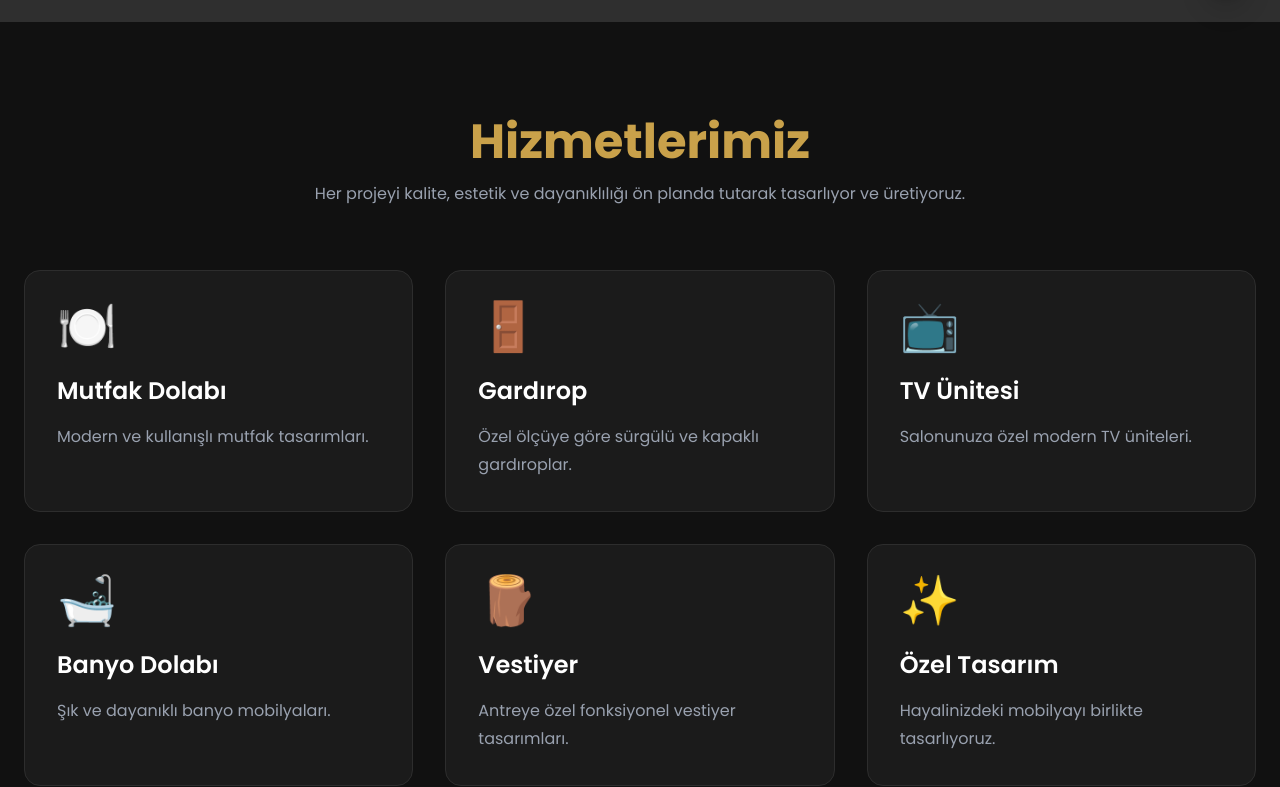
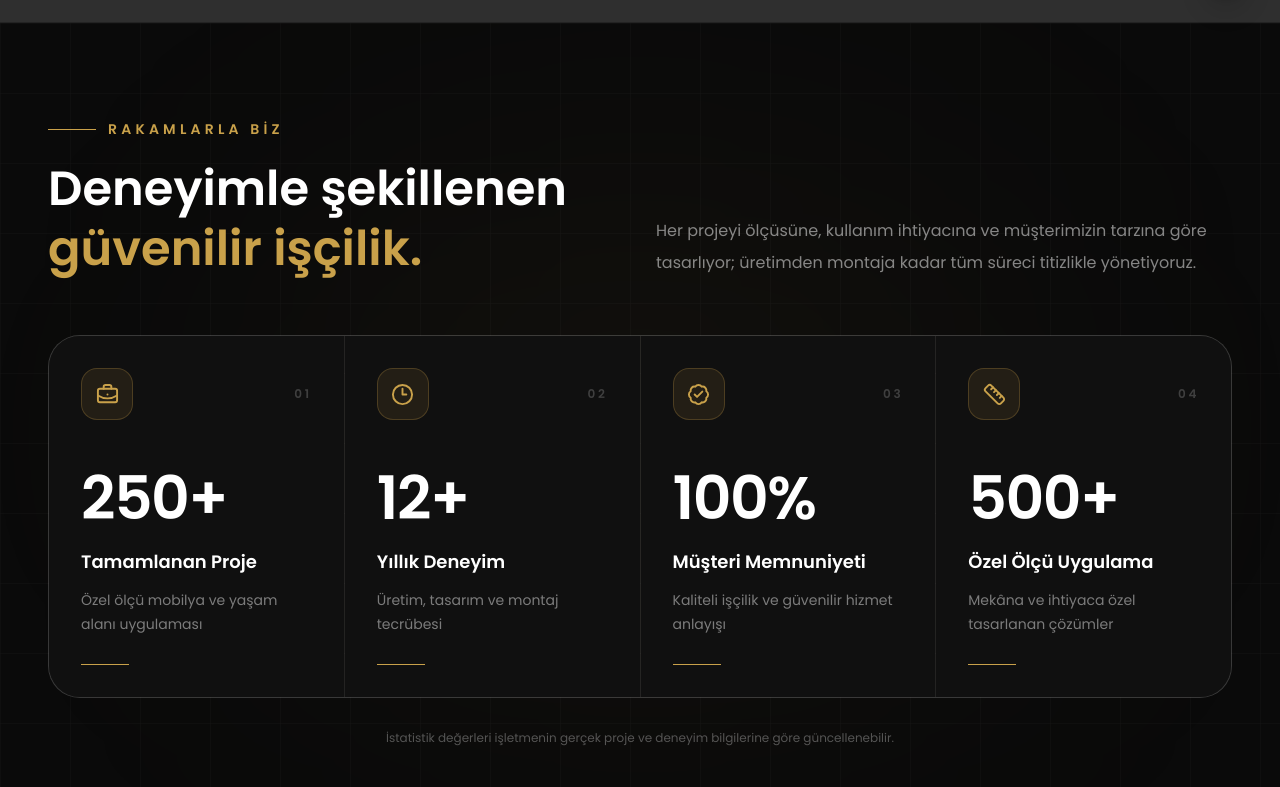
Before and after one commit to emirsahin01/sahin-mobilya, a Next.js app: page / in a window 1280 px wide. Shown: the part 778-1565 px from the top of the page. Built offline with nearby package versions, Linux system fonts and the light colour scheme; grey boxes are pictures that could not be loaded.

Commit message:
Add stats section

```diff
--- /dev/null
+++ b/app/components/Stats.tsx
@@ -0,0 +1,227 @@
+"use client";
+
+import { motion, useInView } from "framer-motion";
+import {
+  BadgeCheck,
+  BriefcaseBusiness,
+  Clock3,
+  Ruler,
+} from "lucide-react";
+import { useEffect, useRef, useState } from "react";
+
+type CounterProps = {
+  value: number;
+  suffix: string;
+  duration?: number;
+};
+
+type Stat = {
+  title: string;
+  description: string;
+  value: number;
+  suffix: string;
+  icon: typeof BriefcaseBusiness;
+};
+
+const stats: Stat[] = [
+  {
+    title: "Tamamlanan Proje",
+    description: "Özel ölçü mobilya ve yaşam alanı uygulaması",
+    value: 250,
+    suffix: "+",
+    icon: BriefcaseBusiness,
+  },
+  {
+    title: "Yıllık Deneyim",
+    description: "Üretim, tasarım ve montaj tecrübesi",
+    value: 12,
+    suffix: "+",
+    icon: Clock3,
+  },
+  {
+    title: "Müşteri Memnuniyeti",
+    description: "Kaliteli işçilik ve güvenilir hizmet anlayışı",
+    value: 100,
+    suffix: "%",
+    icon: BadgeCheck,
+  },
+  {
+    title: "Özel Ölçü Uygulama",
+    description: "Mekâna ve ihtiyaca özel tasarlanan çözümler",
+    value: 500,
+    suffix: "+",
+    icon: Ruler,
+  },
+];
+
+function Counter({
+  value,
+  suffix,
+  duration = 1800,
+}: CounterProps) {
+  const counterRef = useRef<HTMLSpanElement>(null);
+
+  const isInView = useInView(counterRef, {
+    once: true,
+    amount: 0.7,
+  });
+
+  const [displayValue, setDisplayValue] = useState(0);
+
+  useEffect(() => {
+    if (!isInView) {
+      return;
+    }
+
+    let animationFrame = 0;
+    let startTime: number | null = null;
+
+    const animateCounter = (currentTime: number) => {
+      if (startTime === null) {
+        startTime = currentTime;
+      }
+
+      const elapsed = currentTime - startTime;
+      const progress = Math.min(elapsed / duration, 1);
+
+      const easedProgress = 1 - Math.pow(1 - progress, 4);
+      const currentValue = Math.round(value * easedProgress);
+
+      setDisplayValue(currentValue);
+
+      if (progress < 1) {
+        animationFrame =
+          window.requestAnimationFrame(animateCounter);
+      }
+    };
+
+    animationFrame =
+      window.requestAnimationFrame(animateCounter);
+
+    return () => {
+      window.cancelAnimationFrame(animationFrame);
+    };
+  }, [duration, isInView, value]);
+
+  return (
+    <span ref={counterRef}>
+      {displayValue}
+      {suffix}
+    </span>
+  );
+}
+
+export default function Stats() {
+  return (
+    <section className="relative overflow-hidden border-y border-white/10 bg-[#0a0a0a] py-20 text-white sm:py-24">
+      <div className="pointer-events-none absolute left-1/2 top-1/2 h-[450px] w-[750px] -translate-x-1/2 -translate-y-1/2 rounded-full bg-[#C9A14A]/5 blur-[150px]" />
+
+      <div className="pointer-events-none absolute inset-0 opacity-[0.035]">
+        <div
+          className="h-full w-full"
+          style={{
+            backgroundImage:
+              "linear-gradient(rgba(255,255,255,0.6) 1px, transparent 1px), linear-gradient(90deg, rgba(255,255,255,0.6) 1px, transparent 1px)",
+            backgroundSize: "70px 70px",
+          }}
+        />
+      </div>
+
+      <div className="relative mx-auto max-w-7xl px-5 sm:px-8 lg:px-12">
+        <div className="mb-12 flex flex-col gap-6 lg:mb-14 lg:flex-row lg:items-end lg:justify-between">
+          <div className="max-w-3xl">
+            <div className="mb-5 flex items-center gap-3">
+              <span className="h-px w-12 bg-[#C9A14A]" />
+
+              <span className="text-sm font-semibold uppercase tracking-[0.3em] text-[#C9A14A]">
+                Rakamlarla Biz
+              </span>
+            </div>
+
+            <h2 className="text-4xl font-semibold leading-tight sm:text-5xl">
+              Deneyimle şekillenen
+              <span className="block text-[#C9A14A]">
+                güvenilir işçilik.
+              </span>
+            </h2>
+          </div>
+
+          <p className="max-w-xl text-base leading-8 text-white/50">
+            Her projeyi ölçüsüne, kullanım ihtiyacına ve
+            müşterimizin tarzına göre tasarlıyor; üretimden
+            montaja kadar tüm süreci titizlikle yönetiyoruz.
+          </p>
+        </div>
+
+        <div className="grid gap-px overflow-hidden rounded-[2rem] border border-white/10 bg-white/10 sm:grid-cols-2 lg:grid-cols-4">
+          {stats.map((stat, index) => {
+            const Icon = stat.icon;
+
+            return (
+              <motion.article
+                key={stat.title}
+                initial={{
+                  opacity: 0,
+                  y: 40,
+                }}
+                whileInView={{
+                  opacity: 1,
+                  y: 0,
+                }}
+                viewport={{
+                  once: true,
+                  amount: 0.35,
+                }}
+                transition={{
+                  duration: 0.65,
+                  delay: index * 0.1,
+                  ease: [0.22, 1, 0.36, 1],
+                }}
+                className="group relative min-h-[315px] overflow-hidden bg-[#101010] p-7 transition duration-500 hover:bg-[#15130e] sm:p-8"
+              >
+                <div className="pointer-events-none absolute -right-16 -top-16 h-44 w-44 rounded-full bg-[#C9A14A]/0 blur-3xl transition duration-500 group-hover:bg-[#C9A14A]/10" />
+
+                <div className="relative flex h-full flex-col">
+                  <div className="flex items-center justify-between">
+                    <div className="flex h-[52px] w-[52px] items-center justify-center rounded-2xl border border-[#C9A14A]/25 bg-[#C9A14A]/10 text-[#C9A14A] transition duration-300 group-hover:border-[#C9A14A]/50 group-hover:bg-[#C9A14A] group-hover:text-black">
+                      <Icon size={23} />
+                    </div>
+
+                    <span className="text-xs font-semibold tracking-[0.22em] text-white/20">
+                      0{index + 1}
+                    </span>
+                  </div>
+
+                  <div className="mt-auto pt-12">
+                    <p className="text-5xl font-semibold tracking-tight text-white sm:text-6xl">
+                      <Counter
+                        value={stat.value}
+                        suffix={stat.suffix}
+                        duration={1800 + index * 150}
+                      />
+                    </p>
+
+                    <h3 className="mt-5 text-lg font-semibold text-white">
+                      {stat.title}
+                    </h3>
+
+                    <p className="mt-3 text-sm leading-6 text-white/45">
+                      {stat.description}
+                    </p>
+
+                    <div className="mt-7 h-px w-12 bg-[#C9A14A] transition-all duration-500 group-hover:w-full" />
+                  </div>
+                </div>
+              </motion.article>
+            );
+          })}
+        </div>
+
+        <p className="mt-7 text-center text-xs leading-6 text-white/30">
+          İstatistik değerleri işletmenin gerçek proje ve
+          deneyim bilgilerine göre güncellenebilir.
+        </p>
+      </div>
+    </section>
+  );
+}
--- a/app/page.tsx
+++ b/app/page.tsx
@@ -8,6 +8,7 @@ import Navbar from "@/app/components/Navbar";
 import Projects from "@/app/components/Projects";
 import RevealSection from "@/app/components/RevealSection";
 import Services from "@/app/components/Services";
+import Stats from "@/app/components/Stats";
 import Testimonials from "@/app/components/Testimonials";
 import WhatsappButton from "@/app/components/WhatsappButton";
 
@@ -19,6 +20,8 @@ export default function Home() {
       <Navbar />
 
       <Hero />
+
+      <Stats />
 
       <RevealSection>
         <Services />
```
